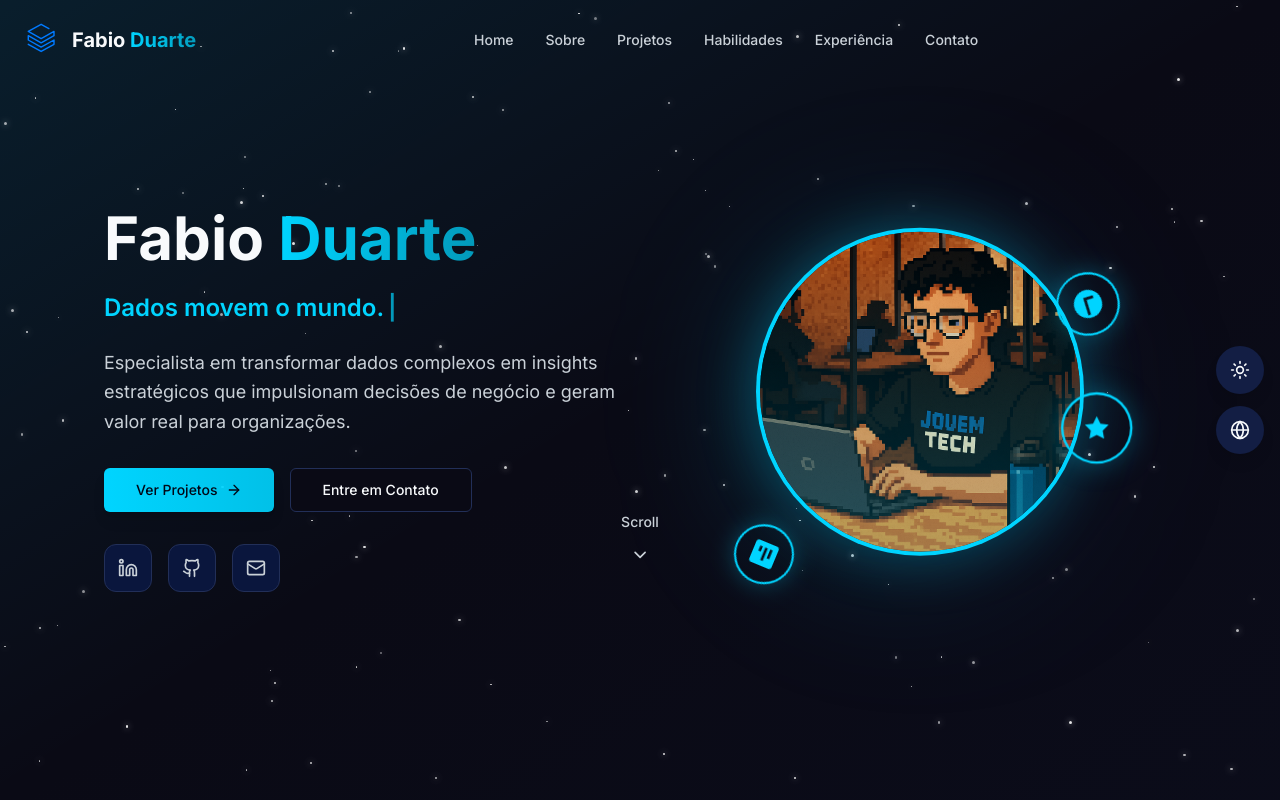
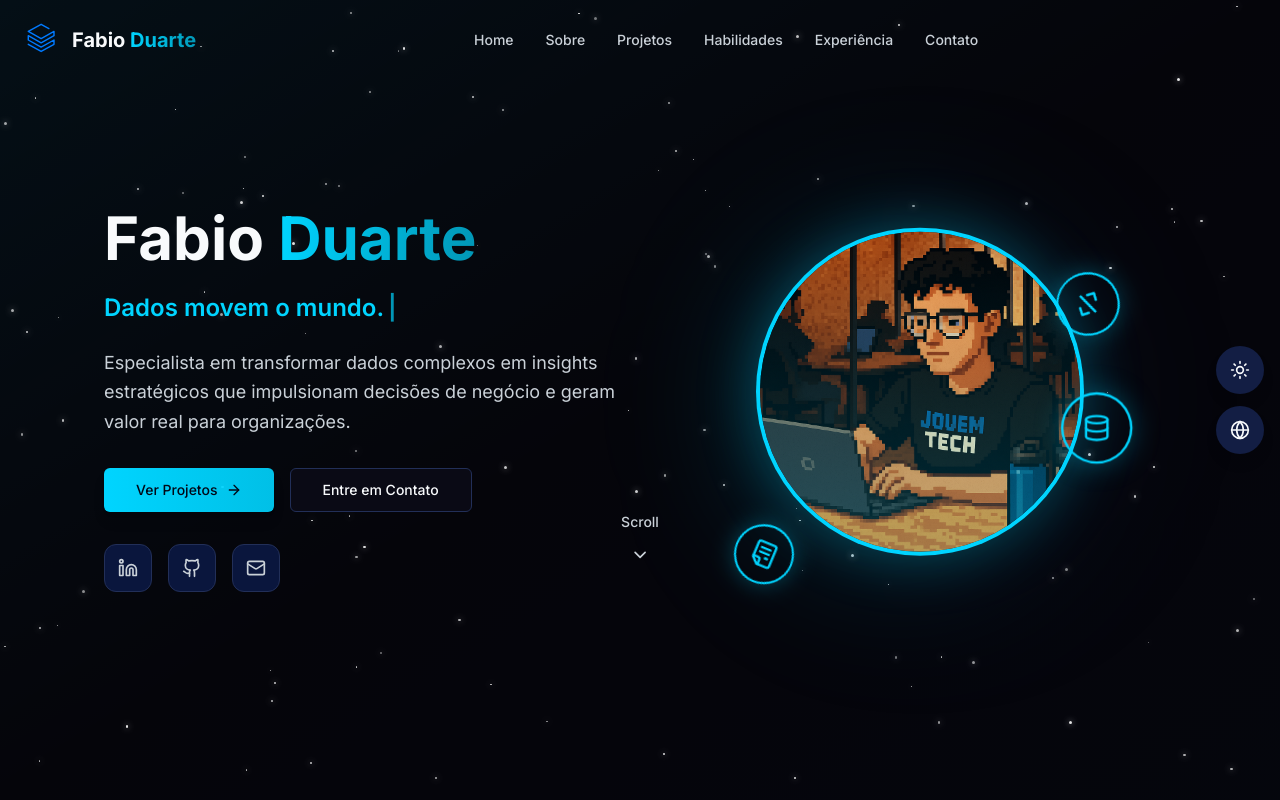
Before and after one commit to FabinDr/meu-port-teste-interface, a React (Vite) app: page / in a window 1280 px wide. Shown: the top 800 px of the page. Built offline with nearby package versions, Linux system fonts and the light colour scheme.

Commit message:
Hero icons replace with lucide icons and darken background overlay
cgen-503a043df4ca421a82ae23aece64b8f6

```diff
--- a/src/components/Hero.jsx
+++ b/src/components/Hero.jsx
@@ -1,6 +1,6 @@
 import React, { useState, useEffect } from 'react'
 import { motion } from 'framer-motion'
-import { ArrowRight, Github, Linkedin, Mail, ChevronDown } from 'lucide-react'
+import { ArrowRight, Github, Linkedin, Mail, ChevronDown, Code2, Database, FileText } from 'lucide-react'
 import { Button } from './ui/Button'
 import { useLanguage } from '../contexts/LanguageContext'
 import StarField from './StarField'
@@ -77,6 +77,7 @@ const Hero = () => {
       {/* Background Pattern + Starfield */}
       <div className="absolute inset-0 bg-gradient-to-br from-primary/10 via-transparent to-accent/10" />
       <div className="absolute inset-0 bg-grid-pattern opacity-10" />
+      <div className="absolute inset-0 bg-black/50" />
       {/* Stars */}
       <StarField count={120} />
 
@@ -212,9 +213,7 @@ const Hero = () => {
                 }}
                 className="absolute top-9 left-[300px] w-14 h-14 bg-transparent ring-2 ring-primary rounded-full flex items-center justify-center text-primary shadow-[0_0_25px_rgba(0,212,255,0.35)]"
               >
-                <svg className="w-8 h-8" fill="currentColor" viewBox="0 0 24 24">
-                  <path d="M12 2C6.48 2 2 6.48 2 12s4.48 10 10 10 10-4.48 10-10S17.52 2 12 2zm-2 15l-5-5 1.41-1.41L10 14.17l7.59-7.59L19 8l-9 9z"/>
-                </svg>
+                <Code2 className="w-7 h-7" />
               </motion.div>
 
               <motion.div
@@ -228,9 +227,7 @@ const Hero = () => {
                 }}
                 className="absolute -bottom-6 -left-6 w-14 h-14 bg-transparent ring-2 ring-primary rounded-full flex items-center justify-center text-primary shadow-[0_0_25px_rgba(0,212,255,0.35)]"
               >
-                <svg className="w-8 h-8" fill="currentColor" viewBox="0 0 24 24">
-                  <path d="M19 3H5c-1.1 0-2 .9-2 2v14c0 1.1.9 2 2 2h14c1.1 0 2-.9 2-2V5c0-1.1-.9-2-2-2zM9 17H7v-7h2v7zm4 0h-2V7h2v10zm4 0h-2v-4h2v4z"/>
-                </svg>
+                <FileText className="w-7 h-7" />
               </motion.div>
 
               <motion.div
@@ -246,9 +243,7 @@ const Hero = () => {
                 }}
                 className="absolute top-1/2 -right-10 w-14 h-14 bg-transparent ring-2 ring-primary rounded-full flex items-center justify-center text-primary shadow-[0_0_25px_rgba(0,212,255,0.35)]"
               >
-                <svg className="w-6 h-6" fill="currentColor" viewBox="0 0 24 24">
-                  <path d="M12 2l3.09 6.26L22 9.27l-5 4.87 1.18 6.88L12 17.77l-6.18 3.25L7 14.14 2 9.27l6.91-1.01L12 2z"/>
-                </svg>
+                <Database className="w-6 h-6" />
               </motion.div>
 
               {/* Glow Effect */}
```
